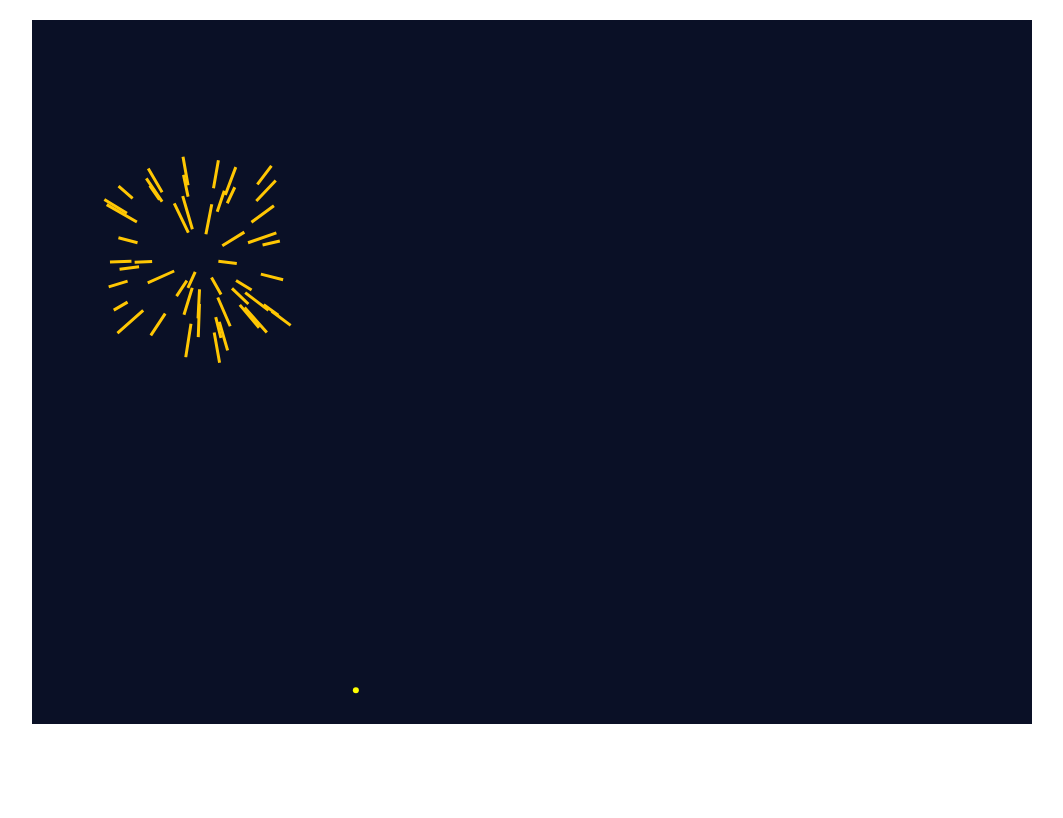
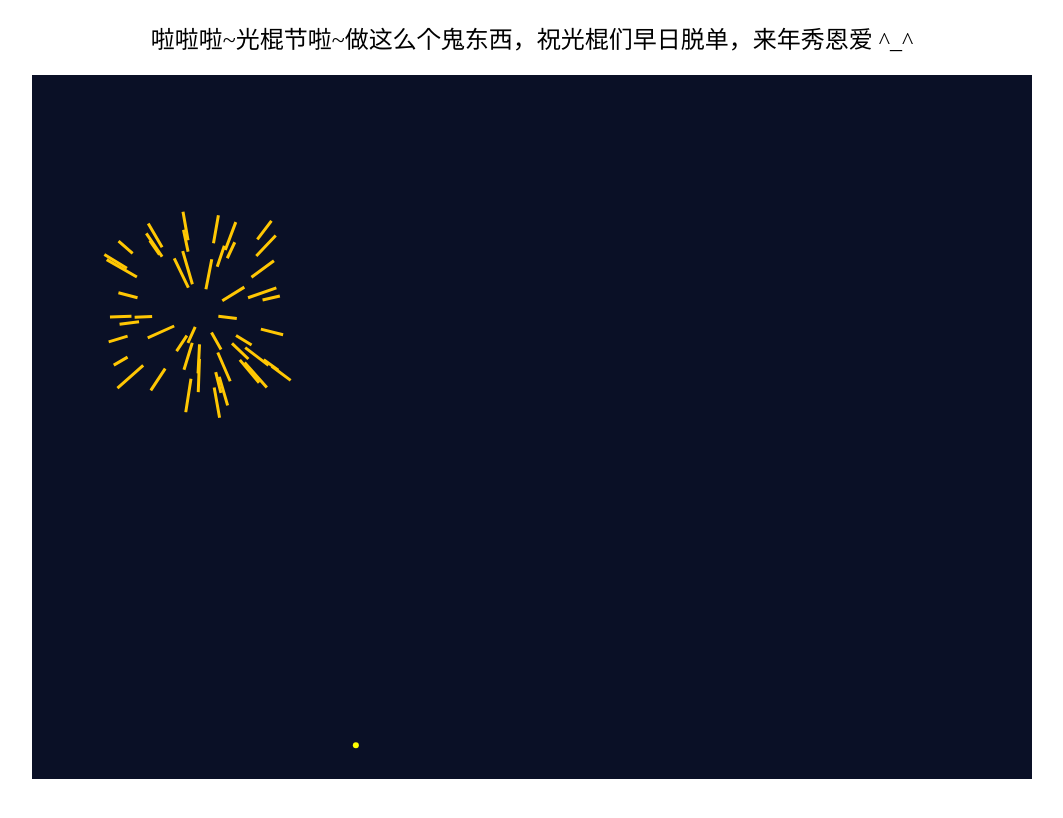
Before and after one commit to mengchan127/singles-day-gift, a plain HTML site: page index.html in a window 1280 px wide. Shown: the whole page, without its empty margins (108-1171 px from the left). Drawn offline with Linux system fonts and the light colour scheme.

Commit message:
add <h2>

```diff
--- a/css/style.css
+++ b/css/style.css
@@ -2,6 +2,11 @@ body,html{
 	margin: 0;
 	padding: 0;
 	height: 100%;
+}
+h2 {
+	text-align: center;
+	font-family: '微软雅黑';
+	font-weight: 400;
 }
 #container{
 	width: 1000px;
--- a/index.html
+++ b/index.html
@@ -6,6 +6,7 @@
   <link rel="stylesheet" href="css/style.css">
 </head>
 <body>
+	<h2>啦啦啦~光棍节啦~做这么个鬼东西，祝光棍们早日脱单，来年秀恩爱 ^_^</h2>
   <div id="container">
     <canvas id="can" width="1000" height="700"></canvas>
   </div>
```
